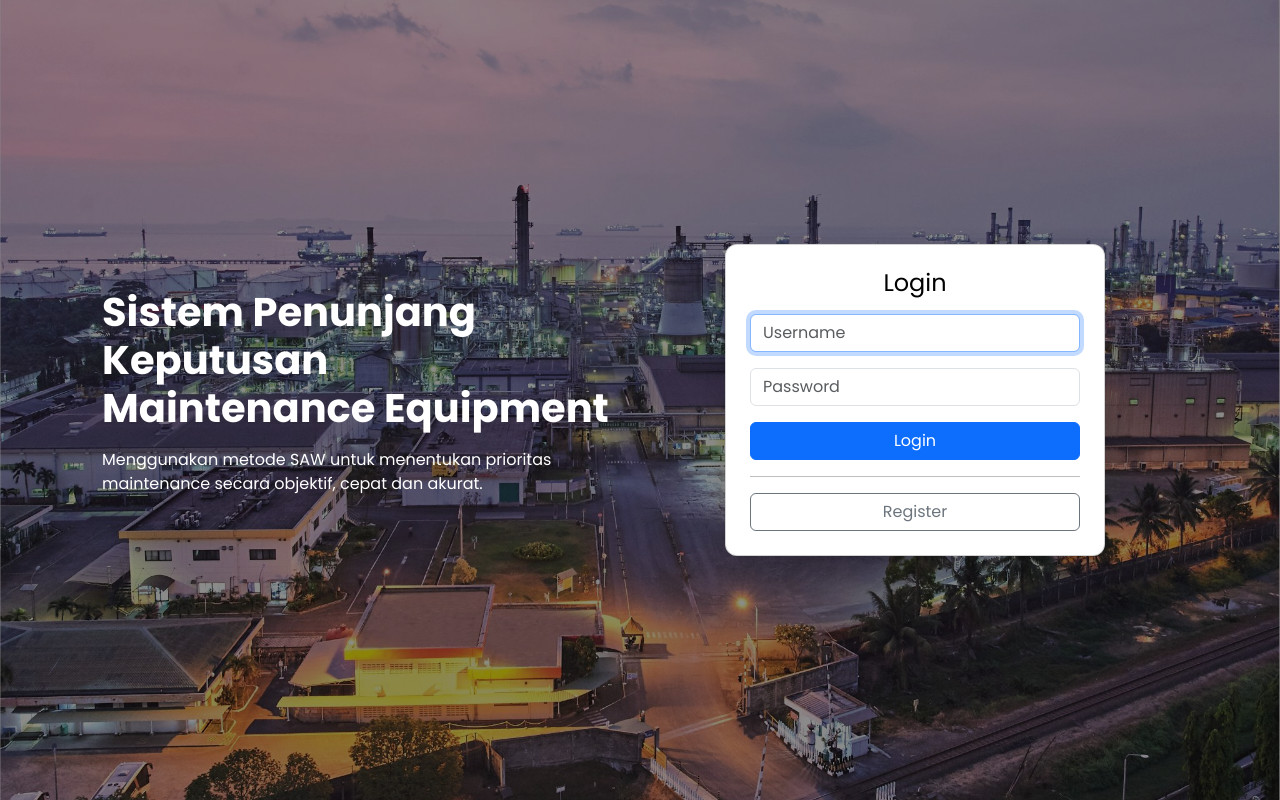
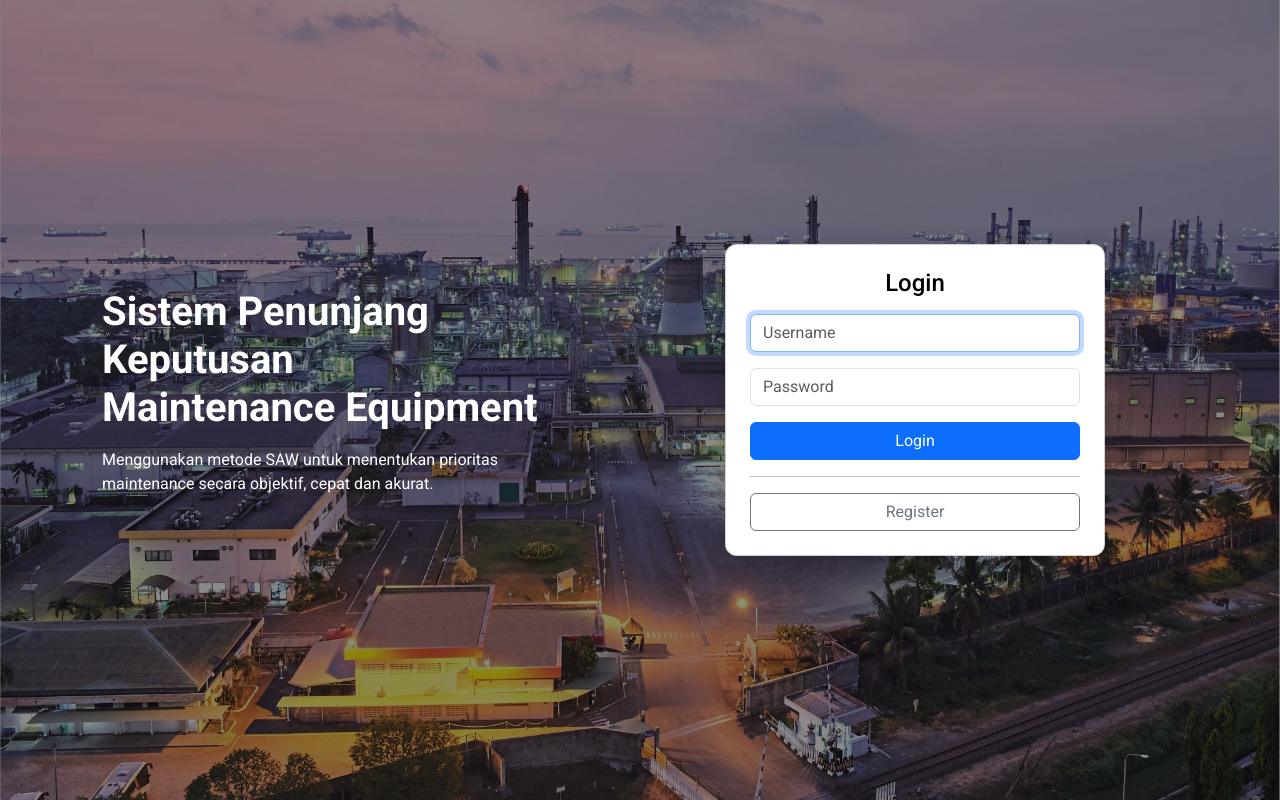
Before and after one commit to galuhperdanawork/SPK-PEM, a PHP site: page /login.php in a window 1280 px wide. Run offline with PHP 8.4, Linux system fonts and the light colour scheme.

Commit message:
Change font style to roboto

```diff
--- a/login.php
+++ b/login.php
@@ -56,12 +56,12 @@ if ($_SERVER['REQUEST_METHOD'] === 'POST') {
     <link href="https://cdn.jsdelivr.net/npm/bootstrap@5.3.0/dist/css/bootstrap.min.css" rel="stylesheet">
 
     <!-- Font -->
-    <link href="https://fonts.googleapis.com/css2?family=Poppins:wght@300;400;600;700&display=swap" rel="stylesheet">
+    <link href="https://fonts.googleapis.com/css2?family=Roboto:wght@300;400;500;700&display=swap" rel="stylesheet">
 
     <!-- Custom CSS -->
     <style>
         body {
-            font-family: 'Poppins', sans-serif;
+            font-family: 'Roboto', sans-serif;
             background: linear-gradient(rgba(0,0,0,0.45), rgba(0,0,0,0.45)),
                         url('/SPK-PEM/assets/img-bg.jpg') center/cover no-repeat;
             color: white;
```
